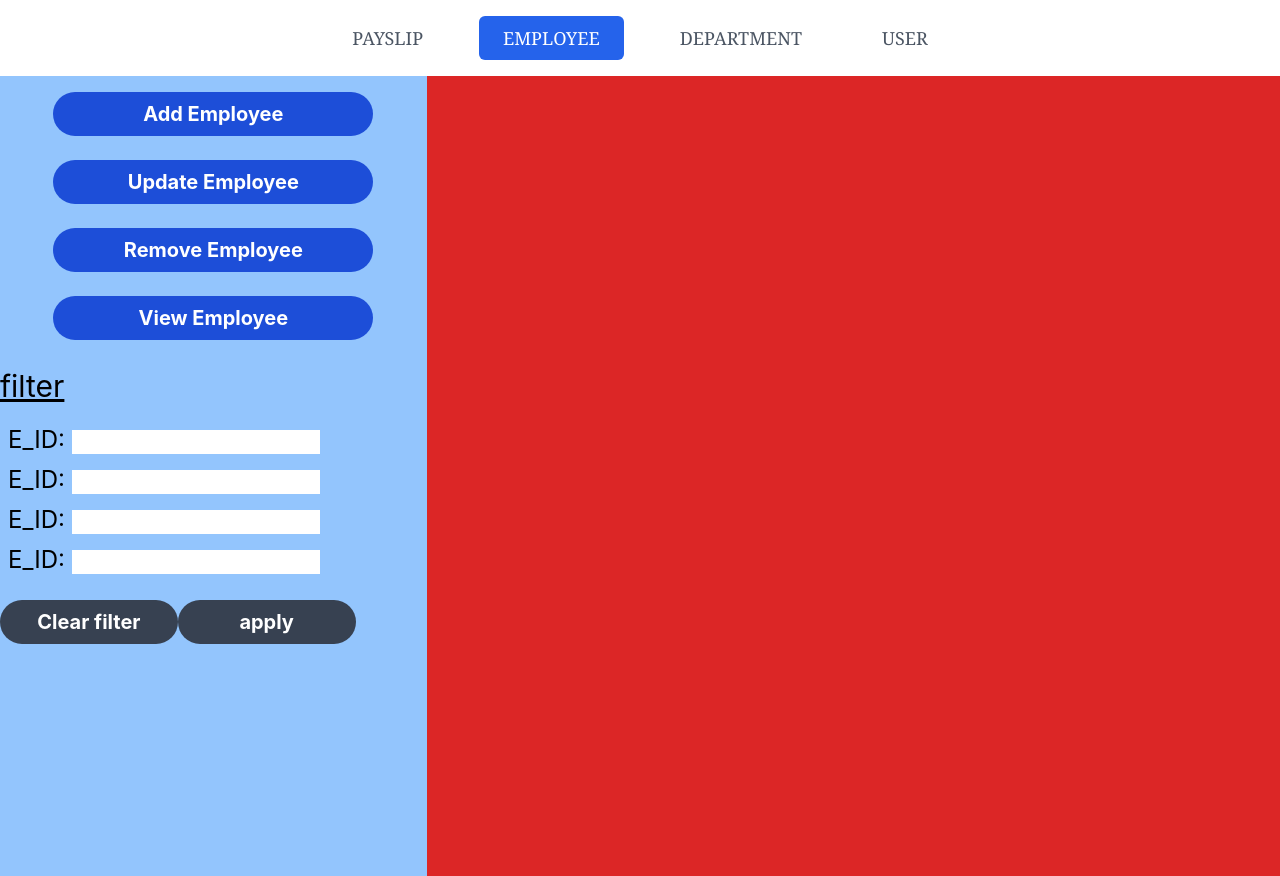
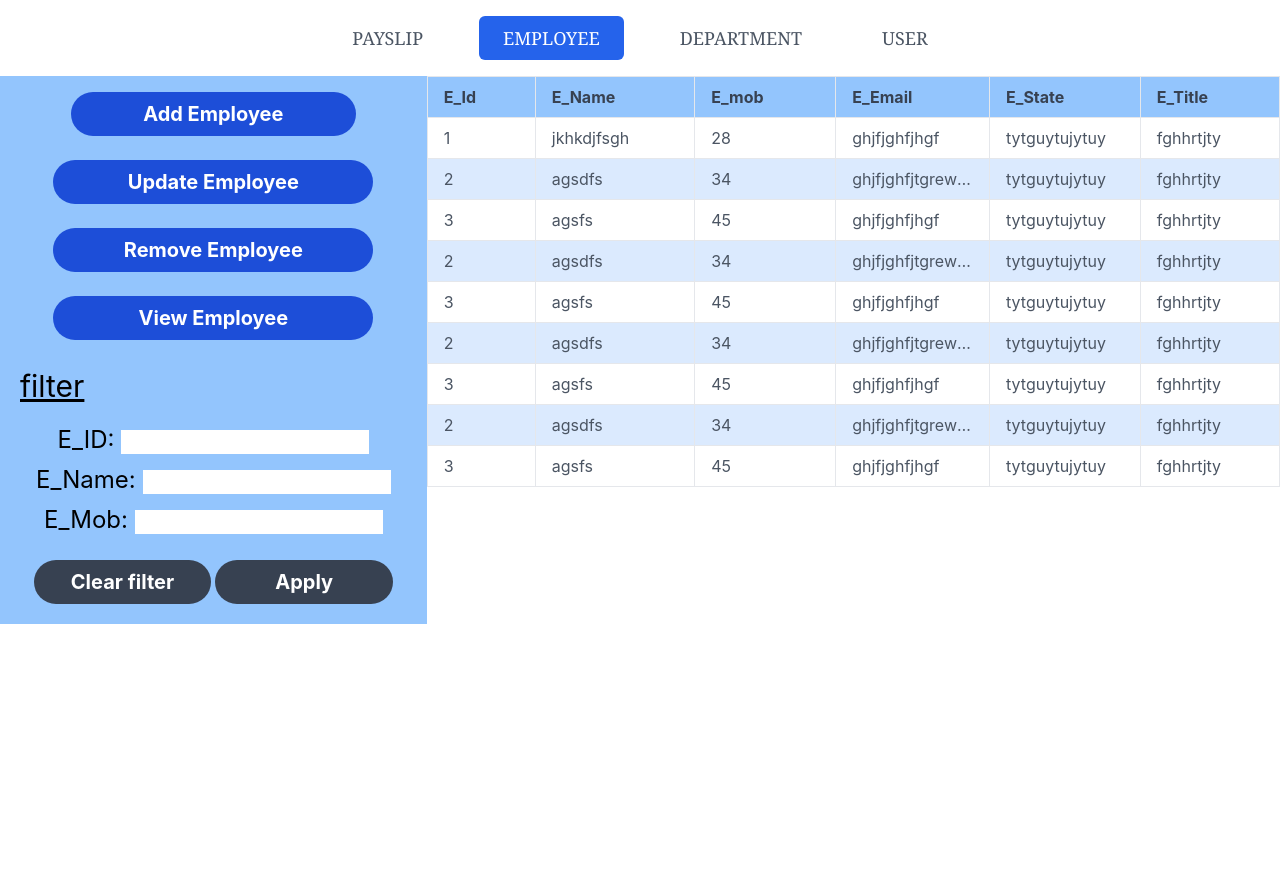
Before and after one commit to Prakhar4749/payroll, a React (Create React App) app: page /employee in a window 1280 px wide. After the commit the page ends 800 px from the top, so only its background shows below. Built offline with nearby package versions, Linux system fonts and the light colour scheme.

Commit message:
conflict

```diff
--- a/src/Pages/Employee.js
+++ b/src/Pages/Employee.js
@@ -1,73 +1,36 @@
 import React from "react";
 import Navbar from "./component/Navbar";
+import { useState } from "react";
+import EMP_aside from "./component/EMP_aside";
+import Emp_Table from "./component/Emp_Table";
 
 export default function Employee() {
+  const emp = [
+    { id: 1, name: 'jkhkdjfsgh', mob: 28 , email: "ghjfjghfjhgf", state: "tytguytujytuy", title: "fghhrtjty"},
+    { id: 2, name: 'agsdfs', mob: 34,  email: "ghjfjghfjtgrewwfiudjghdkiugdksiughdfskiufgdskiufdsgkdfisugdfksiugfdfsikgufdghgf", state: "tytguytujytuy", title: "fghhrtjty" },
+    { id: 3, name: 'agsfs', mob: 45,  email: "ghjfjghfjhgf", state: "tytguytujytuy", title: "fghhrtjty" },
+    { id: 2, name: 'agsdfs', mob: 34,  email: "ghjfjghfjtgrewwfiudjghdkiugdksiughdfskiufgdskiufdsgkdfisugdfksiugfdfsikgufdghgf", state: "tytguytujytuy", title: "fghhrtjty" },
+    { id: 3, name: 'agsfs', mob: 45,  email: "ghjfjghfjhgf", state: "tytguytujytuy", title: "fghhrtjty" },
+    { id: 2, name: 'agsdfs', mob: 34,  email: "ghjfjghfjtgrewwfiudjghdkiugdksiughdfskiufgdskiufdsgkdfisugdfksiugfdfsikgufdghgf", state: "tytguytujytuy", title: "fghhrtjty" },
+    { id: 3, name: 'agsfs', mob: 45,  email: "ghjfjghfjhgf", state: "tytguytujytuy", title: "fghhrtjty" },
+    { id: 2, name: 'agsdfs', mob: 34,  email: "ghjfjghfjtgrewwfiudjghdkiugdksiughdfskiufgdskiufdsgkdfisugdfksiugfdfsikgufdghgf", state: "tytguytujytuy", title: "fghhrtjty" },
+    { id: 3, name: 'agsfs', mob: 45,  email: "ghjfjghfjhgf", state: "tytguytujytuy", title: "fghhrtjty" },
+  ];
   return (
     <>
       <Navbar />
 
       <div className="flex w-full ">
-        {" "}
-        {/* this div is the main contaner*/}
-        <aside className="w-1/3  bg-blue-300 flex  flex-col  mx-auto ">
-          {" "}
-          {/* this aside is for sidebar */}
-          <div className="flex flex-col items-center justify-center">
-            <button className="bg-blue-700 hover:bg-blue-800 text-white font-bold py-2 px-4 rounded-full w-9/12 text-xl my-3 mt-4">
-              Add Employee
-            </button>
-            <button className="bg-blue-700 hover:bg-blue-800 text-white font-bold py-2 px-4 rounded-full w-9/12 text-xl my-3">
-              Update Employee
-            </button>
-            <button className="bg-blue-700 hover:bg-blue-800 text-white font-bold py-2 px-4 rounded-full w-9/12 text-xl my-3">
-              Remove Employee
-            </button>
-            <button className="bg-blue-700 hover:bg-blue-800 text-white font-bold py-2 px-4 rounded-full w-9/12 text-xl my-3">
-              View Employee
-            </button>
-          </div>
 
-
-          <div className="flex  flex-col">
-            <h1 className="text-3xl underline mt-4 ">filter</h1>
-
-            <span className="w-full  my-1 mt-5 mx-2">
-              <label className="text-2xl  ">E_ID: </label>
-              <input type="text" />
-            </span>
-            <span className="w-full  my-1  mx-2">
-              <label className=" text-2xl ">E_ID: </label>
-              <input type="text" />
-            </span>
-            <span className="w-full my-1 mx-2">
-              <label className=" text-2xl ">E_ID: </label>
-              <input type="text" />
-            </span>
-            <span className="w-full  my-1 mx-2">
-              <label className=" text-2xl ">E_ID: </label>
-              <input type="text" />
-            </span>
-
-            <div className="flex-row my-5">
-
-
-            <button className="bg-gray-700 hover:bg-blue-700 text-white font-bold py-2 px-4 rounded-full w-5/12 text-xl">
-              Clear filter
-            </button>
-            <button className="bg-gray-700 hover:bg-blue-700 text-white font-bold py-2 px-4 rounded-full w-5/12 text-xl">
-              apply
-            </button>
-
-            </div>
-
-          </div>
-        </aside>
+        <EMP_aside/>
 
 
 
-        <main className="w-2/3 h-screen bg-red-600 ">
-          {" "}
-          {/* this main is for contaning table */}
+
+        <main className="w-2/3 ">
+        <Emp_Table className="flex w-2/3 " data = {emp}/>
+
+
         </main>
       </div>
     </>
```
